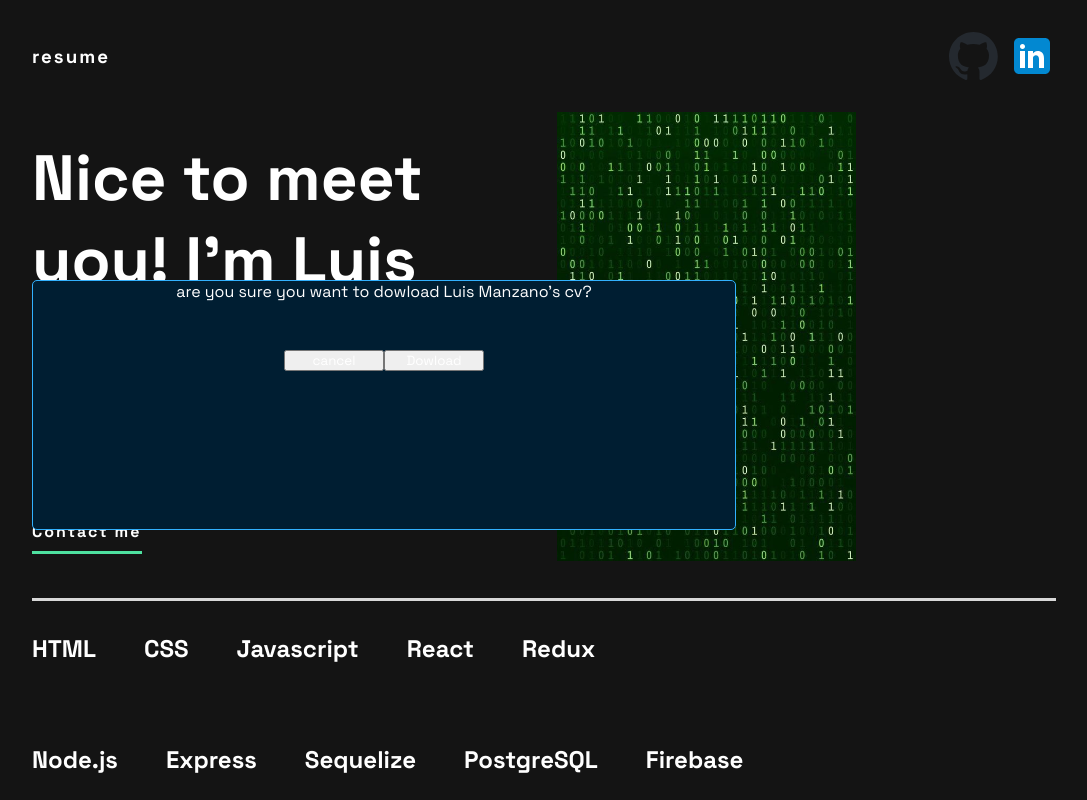
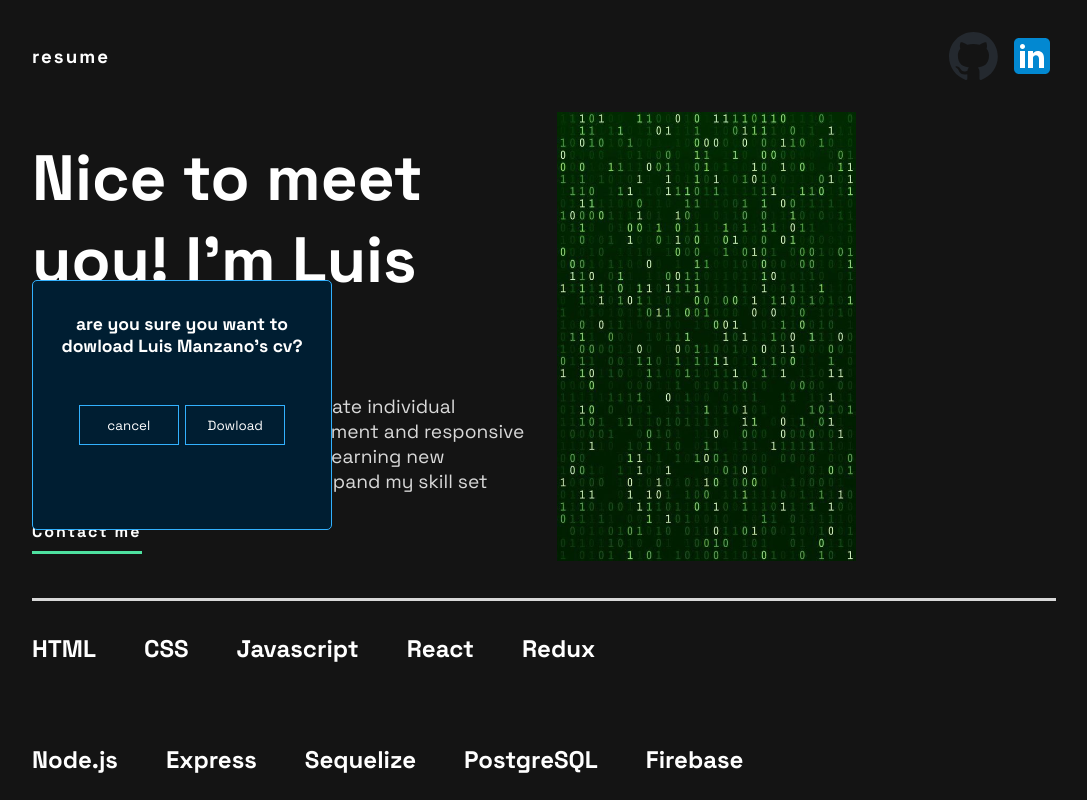
Before and after one commit to Luuiskame/portafolio, a React (Vite) app in the folder client/: page / in a window 1280 px wide. Both pictures are taken after a click on the link "resume". Shown: the top 800 px of the page, without its empty margins (96-1183 px from the left). Built offline with nearby package versions, Linux system fonts and the light colour scheme.

Commit message:
styles: header card styles done

```diff
--- a/client/src/Components/Header/Header.jsx
+++ b/client/src/Components/Header/Header.jsx
@@ -16,6 +16,10 @@ const Header = ()=>{
     const handleClick = ()=>{
         setDisplayDowloadMessage(!displayDowloadMessage)
         console.log(displayDowloadMessage)
+    }
+
+    const cancelDowload = ()=>{
+        setDisplayDowloadMessage(!displayDowloadMessage)
     }
     return(
         <header className={styles.header}>
@@ -56,7 +60,7 @@ const Header = ()=>{
                 <p>are you sure you want to dowload Luis Manzano's cv?</p>
 
                 <div className={styles.displayCardBtnsContainer}>
-                    <button>cancel</button>
+                    <button onClick={cancelDowload}>cancel</button>
                     <button>Dowload</button>
                 </div>
             </div>
--- a/client/src/Components/Header/Header.module.css
+++ b/client/src/Components/Header/Header.module.css
@@ -101,6 +101,7 @@
     background-color: red;
     height: 250px;
     width: 55%;
+    max-width: 300px;
     top: 35%;
 
     display: flex;
@@ -109,6 +110,14 @@
     border: 1px solid #32b1fe;
     background-color: #001e32;
     border-radius: 5px;
+
+    & p{
+        width: 90%;
+        margin: 0 auto;
+        margin-top: 2rem;
+        font-weight: 700;
+        font-size: 1.1rem;
+    }
 }
 
 .displayCardBtnsContainer {
@@ -116,10 +125,14 @@
     justify-content: center;
     width: 90%;
     margin: 0 auto;
+    gap: .4rem;
 
     & button{
         width: 50%;
+        height: 40px;
         max-width: 100px;
+        border: 1px solid #32b1fe;
+        background-color: transparent;
     }
 }
 @media screen and (min-width: 768px){
```
